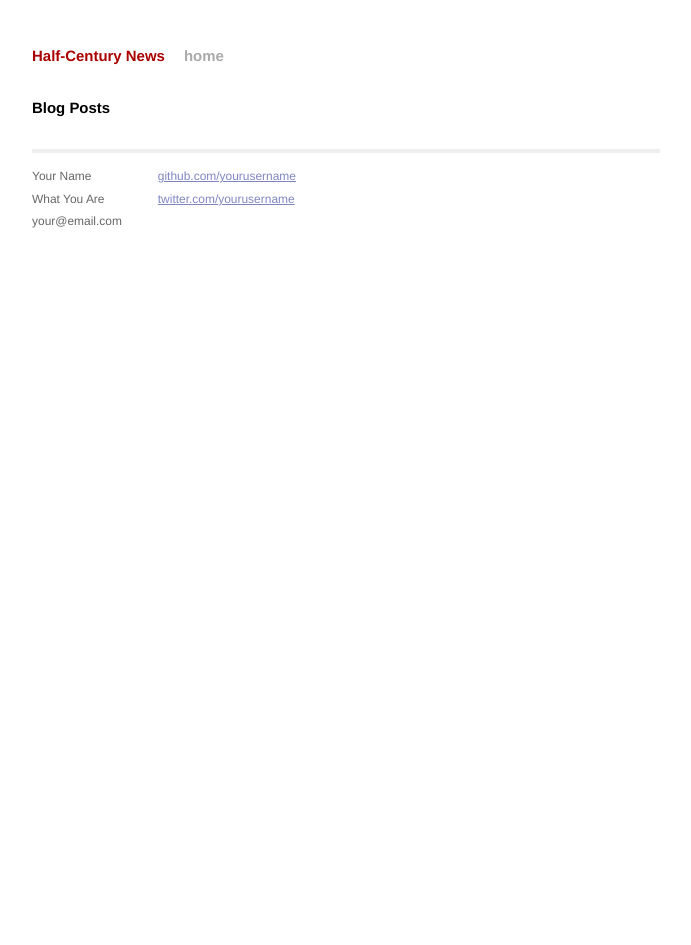
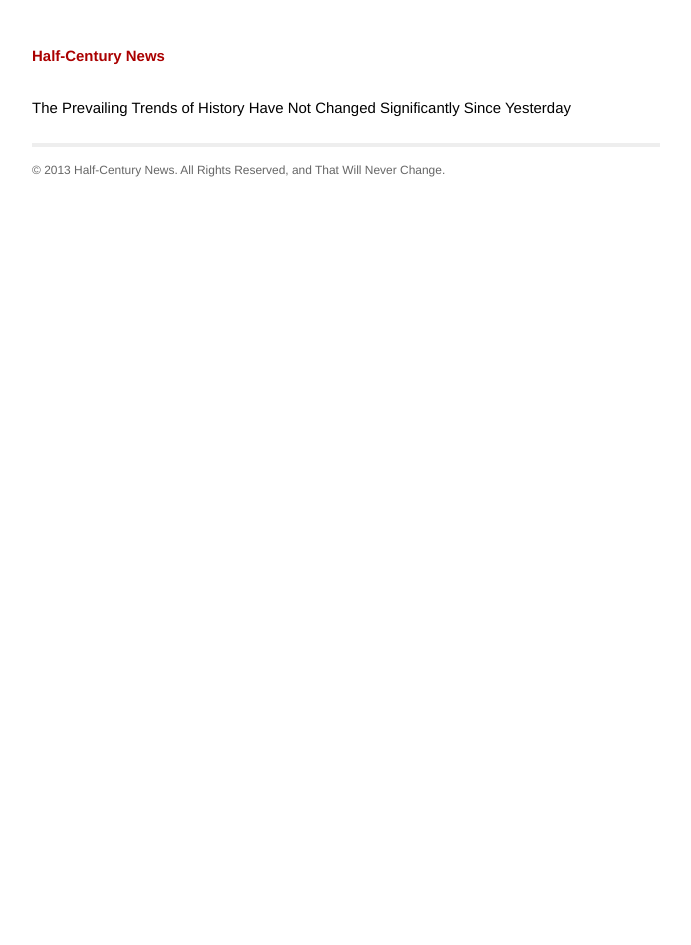
Before and after one commit to seliopou/hcn, a Jekyll site: the page built from index.html, in a window 1280 px wide. Shown: the whole page, without its empty margins (294-985 px from the left). Built offline with Jekyll 4.4.1, drawn with Linux system fonts in a browser that asks for light colours.

Commit message:
get ride of useless crap

```diff
--- a/_layouts/default.html
+++ b/_layouts/default.html
@@ -19,7 +19,6 @@
           <div class="site">
             <div class="header">
               <h1 class="title"><a href="/">{{ site.name }}</a></h1>
-              <a class="extra" href="/">home</a>
             </div>
 
                 {{ content }}
@@ -27,15 +26,7 @@
             <div class="footer">
               <div class="contact">
                 <p>
-                  Your Name<br />
-                  What You Are<br />
-                  your@email.com
-                </p>
-              </div>
-              <div class="contact">
-                <p>
-                  <a href="http://github.com/yourusername/">github.com/yourusername</a><br />
-                  <a href="http://twitter.com/yourusername/">twitter.com/yourusername</a><br />
+                  &copy; 2013 Half-Century News. All Rights Reserved, and That Will Never Change.
                 </p>
               </div>
             </div>
--- a/css/main.css
+++ b/css/main.css
@@ -163,3 +163,9 @@ ul.posts span {
 .post pre.terminal code {
   background-color: #333;
 }
+
+/*****************************************************************************/
+/*
+/* Custom
+/*
+/*****************************************************************************/
--- a/index.html
+++ b/index.html
@@ -4,10 +4,5 @@ title: Half-Century News
 ---
 
 <div id="home">
-  <h1>Blog Posts</h1>
-  <ul class="posts">
-    {% for post in site.posts %}
-      <li><span>{{ post.date | date_to_string }}</span> &raquo; <a href="{{ post.url }}">{{ post.title }}</a></li>
-    {% endfor %}
-  </ul>
+  <div id="news">The Prevailing Trends of History Have Not Changed Significantly Since Yesterday</div>
 </div>
```
